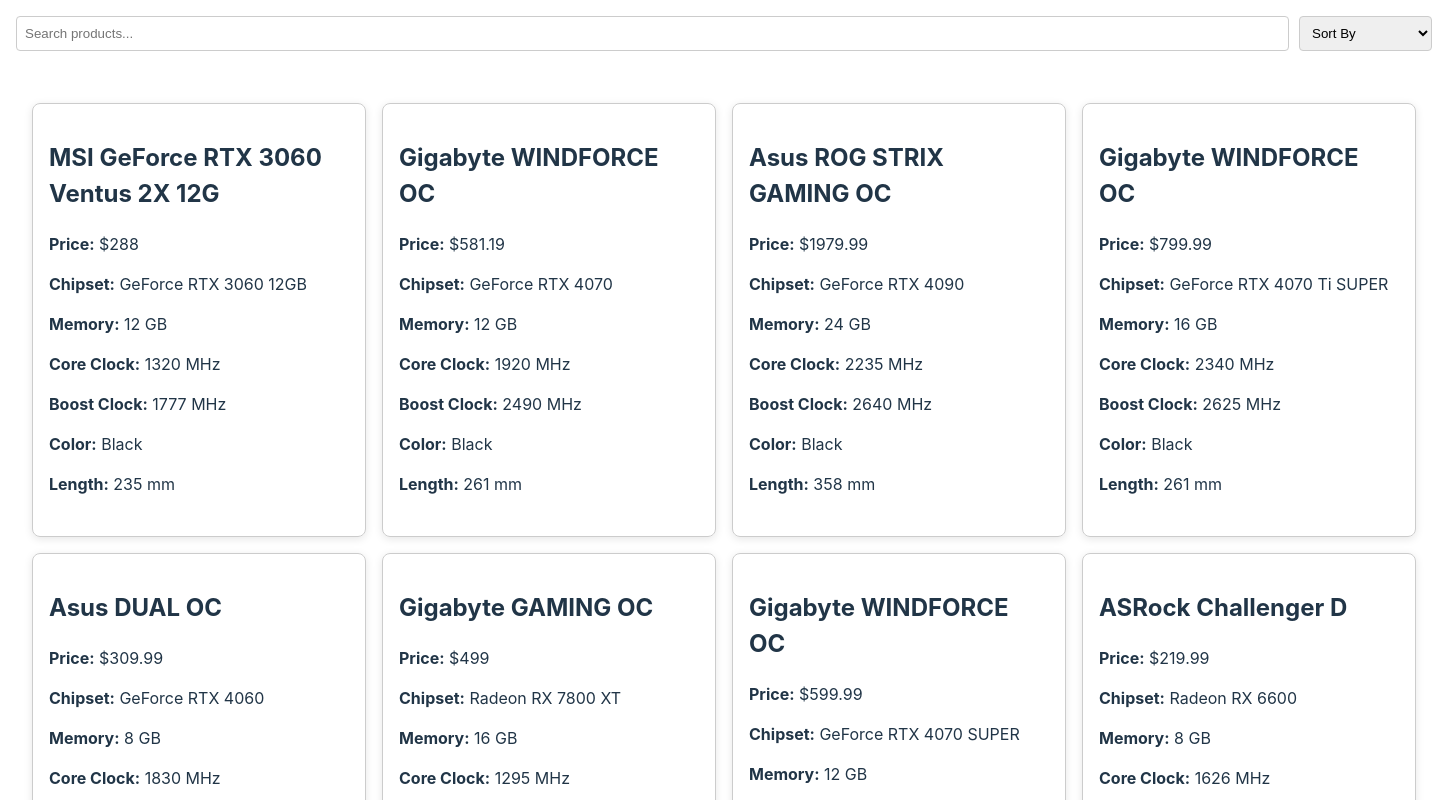
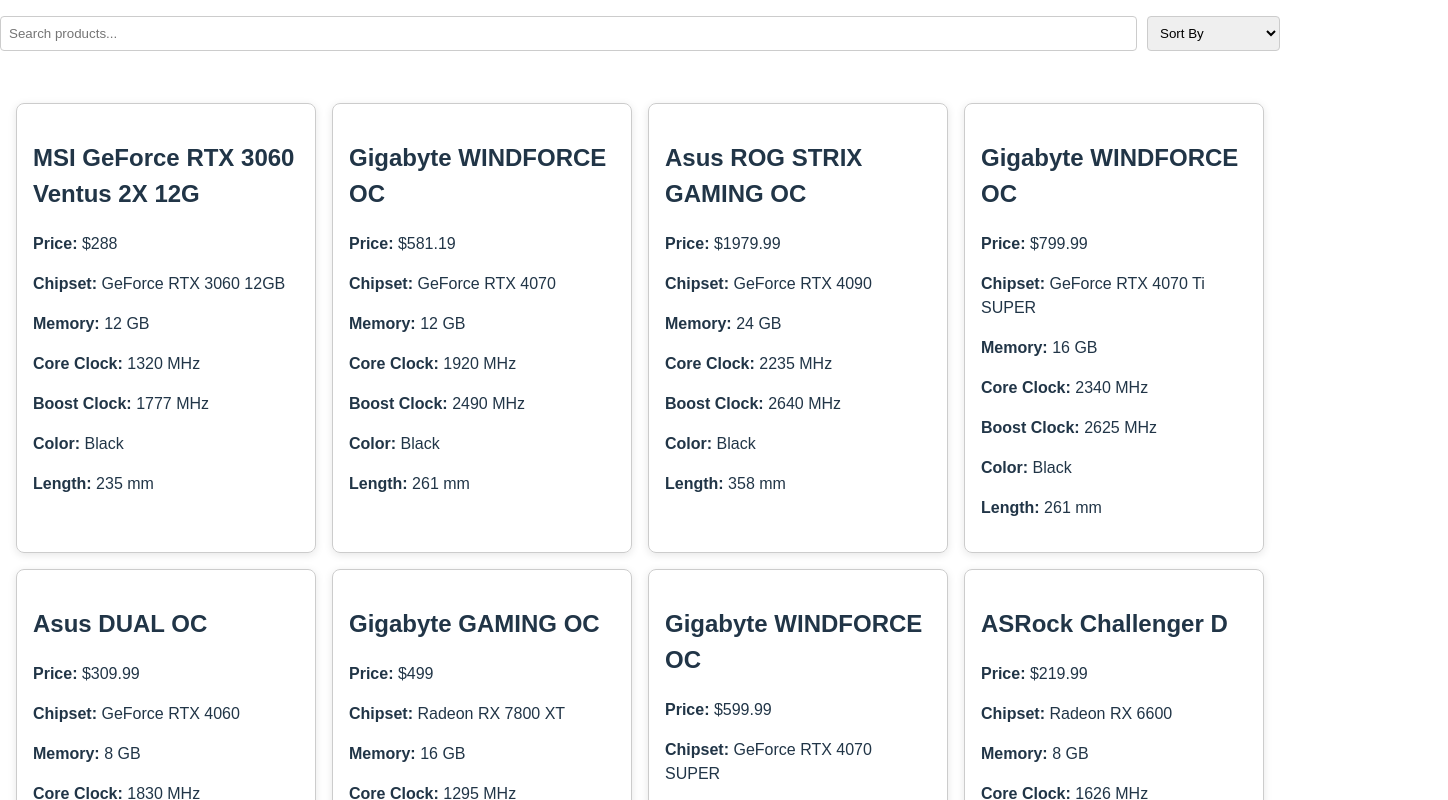
Before and after one commit to filipHaellgren/IMS, a React (Vite) app in the folder IMS/: page / in a window 1280 px wide. Shown: the top 800 px of the page, 1448 px wide, since content can reach past the window. Built offline with nearby package versions, Linux system fonts and the light colour scheme.

Commit message:
small adjustments

```diff
--- /dev/null
+++ b/IMS/src/CSS/App.css
@@ -0,0 +1,4 @@
+*{
+    justify-content: center;
+    align-items: center;
+}
--- a/IMS/src/CSS/ProductList.module.css
+++ b/IMS/src/CSS/ProductList.module.css
@@ -1,7 +1,6 @@
 .productList {
     display: grid;
     grid-template-columns: repeat(4, 1fr);
-
     grid-column-gap: 0px;
     grid-row-gap: 0px;
     gap: 16px;
--- /dev/null
+++ b/IMS/src/CSS/global.css
@@ -0,0 +1,10 @@
+html, body {
+    display: flex;
+    justify-content: center;
+    width: 100%;
+    font-family: Arial, sans-serif;
+  }
+
+  * {
+    box-sizing: border-box;
+  }
--- a/IMS/src/CSS/videoCard.module.css
+++ b/IMS/src/CSS/videoCard.module.css
@@ -5,6 +5,6 @@
 padding: 16px;
 border-radius: 8px;
 width: 300px;
-height: 400px;
+height:450px;
 box-shadow: 0 2px 8px rgba(0, 0, 0, 0.1);
 }
--- a/IMS/src/main.tsx
+++ b/IMS/src/main.tsx
@@ -2,6 +2,7 @@
 import { createRoot } from 'react-dom/client'
 import App from './App.tsx'
 import './index.css'
+import "./CSS/global.css"
 
 createRoot(document.getElementById('root')!).render(
   <StrictMode>
```
